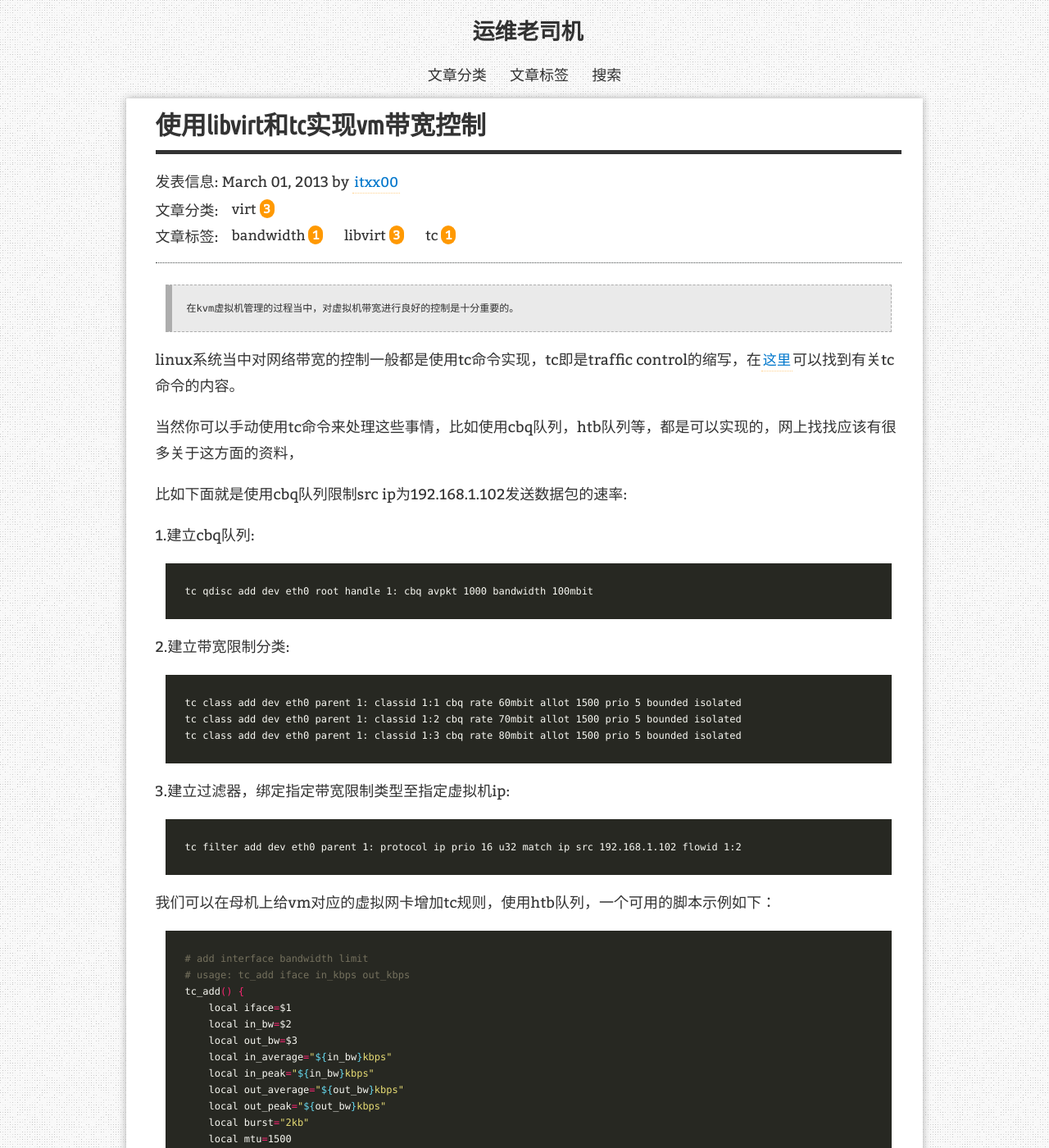
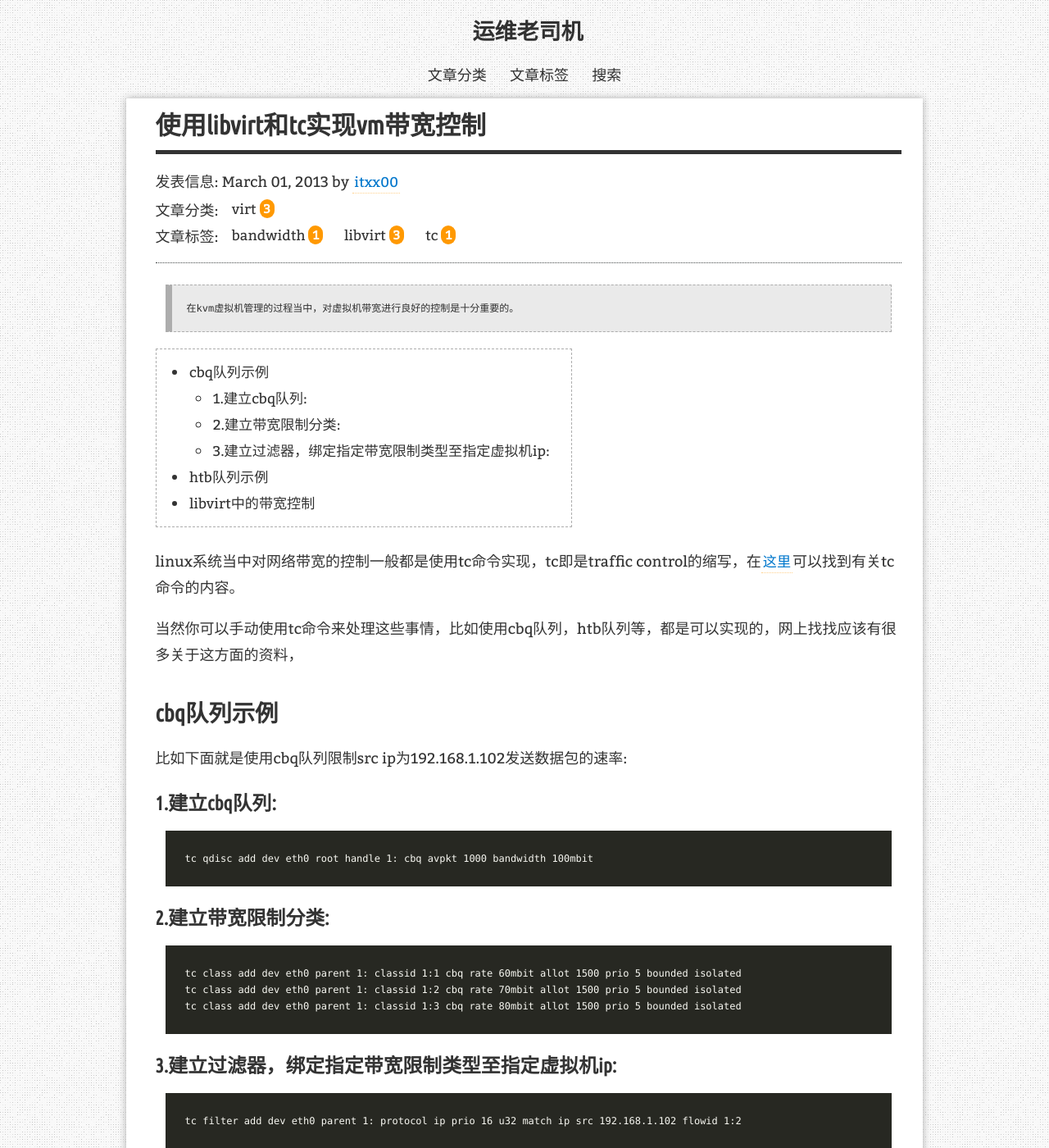
Before and after one commit to itxx00/itxx00.github.io, a Jekyll site: the page built from _posts/2013-03-01-libvirt-tc-bandwidth-control.md, in a window 1280 px wide and 1400 px high. Shown: the whole window at 82% size. Built offline with Jekyll 4.4.1, drawn with Linux system fonts in a browser that asks for light colours; nearby versions of some CDN libraries; comment, search, counter and statistics services are not loaded.

Commit message:
update post

````diff
--- a/_posts/2013-03-01-libvirt-tc-bandwidth-control.md
+++ b/_posts/2013-03-01-libvirt-tc-bandwidth-control.md
@@ -16,24 +16,26 @@ linux系统当中对网络带宽的控制一般都是使用tc命令实现，tc
 
 当然你可以手动使用tc命令来处理这些事情，比如使用cbq队列，htb队列等，都是可以实现的，网上找找应该有很多关于这方面的资料，
 
+## cbq队列示例
 比如下面就是使用cbq队列限制src ip为192.168.1.102发送数据包的速率:
 
-1.建立cbq队列:
+### 1.建立cbq队列:
 ```
 tc qdisc add dev eth0 root handle 1: cbq avpkt 1000 bandwidth 100mbit
 ```
-2.建立带宽限制分类:
+### 2.建立带宽限制分类:
 ```
 tc class add dev eth0 parent 1: classid 1:1 cbq rate 60mbit allot 1500 prio 5 bounded isolated
 tc class add dev eth0 parent 1: classid 1:2 cbq rate 70mbit allot 1500 prio 5 bounded isolated
 tc class add dev eth0 parent 1: classid 1:3 cbq rate 80mbit allot 1500 prio 5 bounded isolated
 ```
 
-3.建立过滤器，绑定指定带宽限制类型至指定虚拟机ip:
+### 3.建立过滤器，绑定指定带宽限制类型至指定虚拟机ip:
 ```
 tc filter add dev eth0 parent 1: protocol ip prio 16 u32 match ip src 192.168.1.102 flowid 1:2
 ```
 
+## htb队列示例
 我们可以在母机上给vm对应的虚拟网卡增加tc规则，使用htb队列，一个可用的脚本示例如下：
 
 ~~~bash
@@ -81,6 +83,7 @@ tc_del() {
 
 ~~~
 
+## libvirt中的带宽控制
 我比较推荐的方法还是直接使用libvirt，libvirt 中已经集成了带宽控制的功能，下面是关于带宽控制部分的xml描述:
 
 使用方法：在网卡interface中加入
````
